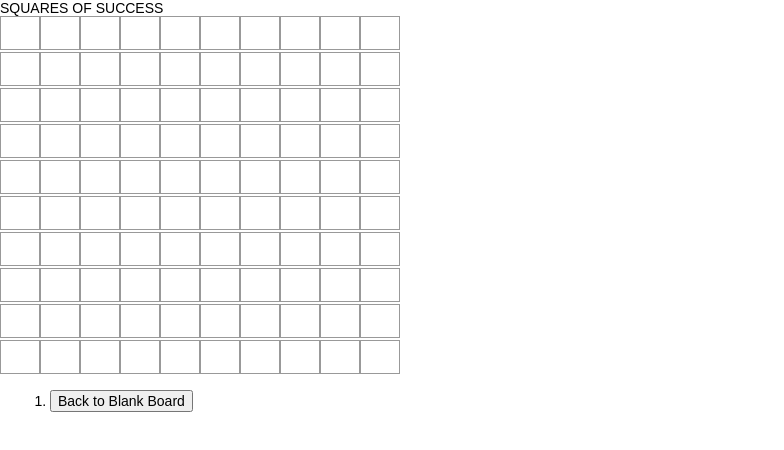
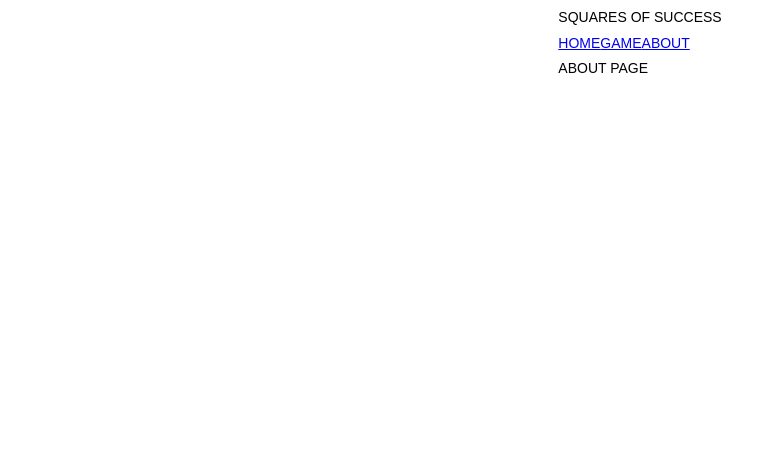
Before and after one commit to lemonmade1/Squares_Of_Success, a React (Create React App) app: page /about in a window 1280 px wide. Shown: the top 450 px of the page, without its empty margins (0-784 px from the left). Built offline with nearby package versions, Linux system fonts and the light colour scheme.

Commit message:
added home/about/game pages

```diff
--- a/package.json
+++ b/package.json
@@ -8,6 +8,7 @@
     "@testing-library/user-event": "^7.2.1",
     "react": "^16.13.1",
     "react-dom": "^16.13.1",
+    "react-router-dom": "^5.2.0",
     "react-scripts": "3.4.1"
   },
   "scripts": {
--- /dev/null
+++ b/src/components/About/About.jsx
@@ -0,0 +1,13 @@
+import React from 'react';
+
+import './About.css';
+
+const About = () => {
+  return (
+    <div className="About-App">
+      <h1>ABOUT PAGE</h1>
+    </div>
+  )
+}
+
+export default About;
--- /dev/null
+++ b/src/components/App/App.jsx
@@ -0,0 +1,29 @@
+import React from 'react';
+import {
+  BrowserRouter as Router,
+  Route,
+} from 'react-router-dom';
+
+import './App.css';
+
+import About from '../About/About';
+import Home from '../Home/Home';
+import Game from '../Game/Game';
+import NavBar from '../NavBar/NavBar';
+
+function App() {
+
+  return (
+    <Router>
+      <div className="App">
+        <NavBar />
+
+        <Route path='/' component={Home} exact />
+        <Route path='/game' component={Game} />
+        <Route path='/about' component={About} />
+      </div>
+    </Router>
+  );
+}
+
+export default App;
--- /dev/null
+++ b/src/components/Game/Game.jsx
@@ -0,0 +1,128 @@
+import React, { Component } from 'react';
+
+import Board from '../Board/Board';
+
+function boardComplete(squares) {
+
+  const lines = [
+    1, 2, 3, 4, 5, 6, 7, 8, 9, 10,
+    11, 12, 13, 14, 15, 16, 17, 18, 19, 20,
+    21, 22, 23, 24, 25, 26, 27, 28, 29, 30,
+    31, 32, 33, 34, 35, 36, 37, 38, 39, 40,
+    41, 42, 43, 44, 45, 46, 47, 48, 49, 50,
+    51, 52, 53, 54, 55, 56, 57, 58, 59, 60,
+    61, 62, 63, 64, 65, 66, 67, 68, 69, 70,
+    71, 72, 73, 74, 75, 76, 77, 78, 79, 80,
+    81, 82, 83, 84, 85, 86, 87, 88, 89, 90,
+    91, 92, 93, 94, 95, 96, 97, 98, 99, 100,
+  ];
+
+  for (let i = 0; i < lines.length; i++) {
+
+    // eslint-disable-next-line
+    const a = lines[i];
+
+    // NEED CONDITIONAL STATEMENT TO DECLARE WHEN BOARD IS FULL
+    // if (squares[a]) {
+    //   return "Board Full!";
+    // }
+  }
+  return null;
+}
+
+class Game extends Component {
+
+  constructor(props) {
+    super(props);
+
+    this.state = {
+      history: [
+        {
+          squares: Array(100).fill(null),
+        }
+      ],
+      stepNum: 0,
+      xIsNext: true,
+    }
+  }
+
+  handleClick(i) {
+
+    // ENSURES THAT IF "WE GO BACK", ALL FUTURE HISTORY WILL BE DELETE
+    const history = this.state.history.slice(0, this.state.stepNum + 1);
+    const current = history[history.length - 1]
+    const squares = current.squares.slice();
+
+    if (boardComplete(squares) || squares[i]) {
+      return;
+    }
+
+    squares[i] = 'X';
+    // squares[i] = this.state.xIsNext ? 'X' : 'O';
+
+    this.setState({
+      history: history.concat([
+        {
+          squares: squares
+        }
+      ]),
+      stepNum: history.length,
+      xIsNext: !this.state.xIsNext,
+    });
+    alert(`You clicked: Square ${squares}`)
+  }
+
+  jumpTo(step) {
+    this.setState({
+      stepNum: step,
+      xIsNext: (step % 2) === 0,
+    });
+  }
+
+  render() {
+
+    const history = this.state.history;
+    const current = history[this.state.stepNum];
+    const boardFull = boardComplete(current.squares);
+
+    const moves = history.map((step, move) => {
+      const desc = move ? ` Square picked # ${move}` : `Back to Blank Board`;
+
+      return (
+        <li key={move}>
+          <button onClick={() => this.jumpTo(move)}>
+            {desc}
+          </button>
+        </li>
+      );
+    });
+
+    let status;
+    if (boardFull) {
+      status = `boardFull: ${boardFull}`;
+    } else {
+      // NEED TO PLACE PLAYER NAME HERE
+      // status = 'Next player: ' + (this.state.xIsNext ? `${name}` : `O`);
+    }
+
+    return (
+      <div className="container">
+
+        <div className="game">
+          <div className="game-board">
+            <Board
+              squares={current.squares}
+              onClick={(i) => this.handleClick(i)}
+            />
+            <div className="game-info">
+              <div>{status}</div>
+              <ol>{moves}</ol>
+            </div>
+          </div>
+        </div>
+      </div>
+    );
+  }
+}
+
+export default Game;
--- /dev/null
+++ b/src/components/Home/Home.jsx
@@ -0,0 +1,11 @@
+import React from 'react';
+
+const Home = () => {
+  return (
+    <div className='Home-App'>
+      <h1>HOME PAGE</h1>
+    </div>
+  )
+}
+
+export default Home;
--- a/src/components/NavBar/NavBar.jsx
+++ b/src/components/NavBar/NavBar.jsx
@@ -1,12 +1,21 @@
 import React, { Component } from 'react';
+import {
+  Link,
+} from 'react-router-dom';
 
 import './NavBar.css';
 
 class NavBar extends Component {
   render() {
     return (
-      <div>
-        SQUARES OF SUCCESS
+      <div className="NavBar-App">
+        <h1>SQUARES OF SUCCESS</h1>
+
+        <nav>
+          <Link to='/'>HOME</Link>
+          <Link to='/game'>GAME</Link>
+          <Link to='/about'>ABOUT</Link>
+        </nav>
       </div>
     )
   }
--- a/src/index.js
+++ b/src/index.js
@@ -1,137 +1,12 @@
-import React, { Component } from 'react';
+import React from 'react';
 import ReactDOM from 'react-dom';
 
-import NavBar from './components/NavBar/NavBar';
-import Board from './components/Board/Board';
-
+import App from './components/App/App'
 import './index.css';
 
-class Game extends Component {
-
-  constructor(props) {
-    super(props);
-
-    this.state = {
-      history: [
-        {
-          squares: Array(100).fill(null),
-        }
-      ],
-      stepNum: 0,
-      xIsNext: true,
-    }
-  }
-
-  handleClick(i) {
-
-    // This ensures that if we “go back” and make a new move, all the “future” history would now become incorrect.
-    const history = this.state.history.slice(0, this.state.stepNum + 1);
-    const current = history[history.length - 1]
-    const squares = current.squares.slice();
-
-    if (boardComplete(squares) || squares[i]) {
-      return;
-    }
-
-    squares[i] = 'X';
-    // squares[i] = this.state.xIsNext ? 'X' : 'O';
-
-    this.setState({
-      history: history.concat([
-        {
-          squares: squares
-        }
-      ]),
-      stepNum: history.length,
-      xIsNext: !this.state.xIsNext,
-    });
-    alert(`You clicked: Square ${squares}`)
-  }
-
-  jumpTo(step) {
-    this.setState({
-      stepNum: step,
-      xIsNext: (step % 2) === 0,
-    });
-  }
-
-  render() {
-
-    const history = this.state.history;
-    const current = history[this.state.stepNum];
-    const boardFull = boardComplete(current.squares);
-
-    const moves = history.map((step, move) => {
-      const desc = move ? ` Square picked # ${move}` : `Back to Blank Board`;
-
-      return (
-        <li key={move}>
-          <button onClick={() => this.jumpTo(move)}>
-            {desc}
-          </button>
-        </li>
-      );
-    });
-
-    let status;
-    if (boardFull) {
-      status = `boardFull: ${boardFull}`;
-    } else {
-      // NEED TO PLACE PLAYER NAME HERE
-      // status = 'Next player: ' + (this.state.xIsNext ? `${name}` : `O`);
-    }
-
-    return (
-      <div className="container">
-        <div className="navbar">
-          <NavBar />
-        </div>
-        <div className="game">
-          <div className="game-board">
-            <Board
-              squares={current.squares}
-              onClick={(i) => this.handleClick(i)}
-            />
-            <div className="game-info">
-              <div>{status}</div>
-              <ol>{moves}</ol>
-            </div>
-          </div>
-        </div>
-      </div>
-    );
-  }
-}
-
-// |||||||||||||||||||||||||||||||||
-
-ReactDOM.render(<Game />, document.getElementById('root'));
-
-
-// ||||||||| HELPER FUNCTION |||||||||
-
-function boardComplete(squares) {
-
-  const lines = [
-    1, 2, 3, 4, 5, 6, 7, 8, 9, 10,
-    11, 12, 13, 14, 15, 16, 17, 18, 19, 20,
-    21, 22, 23, 24, 25, 26, 27, 28, 29, 30,
-    31, 32, 33, 34, 35, 36, 37, 38, 39, 40,
-    41, 42, 43, 44, 45, 46, 47, 48, 49, 50,
-    51, 52, 53, 54, 55, 56, 57, 58, 59, 60,
-    61, 62, 63, 64, 65, 66, 67, 68, 69, 70,
-    71, 72, 73, 74, 75, 76, 77, 78, 79, 80,
-    81, 82, 83, 84, 85, 86, 87, 88, 89, 90,
-    91, 92, 93, 94, 95, 96, 97, 98, 99, 100,
-  ];
-
-  for (let i = 0; i < lines.length; i++) {
-    const a = lines[i];
-
-    // NEED CONDITIONAL STATEMENT TO DECLARE WHEN BOARD IS FULL
-    // if (squares[a]) {
-    //   return "Board Full!";
-    // }
-  }
-  return null;
-}
+ReactDOM.render(
+  <>
+    <App />
+  </>,
+  document.getElementById('root')
+);
```
Also changed, not shown: src/components/About/About.css (added), src/components/App/App.css (added), src/components/Game/Game.css (added), src/components/Home/Home.css (added), 1 other file (tests, documents, lock files or other folders).
